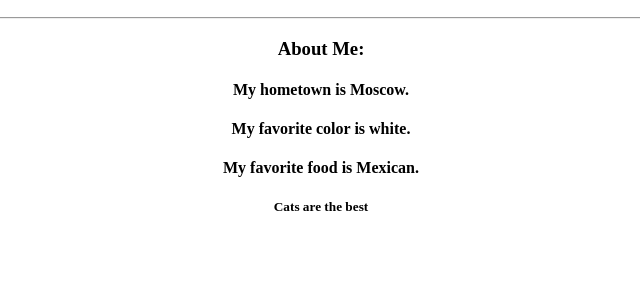
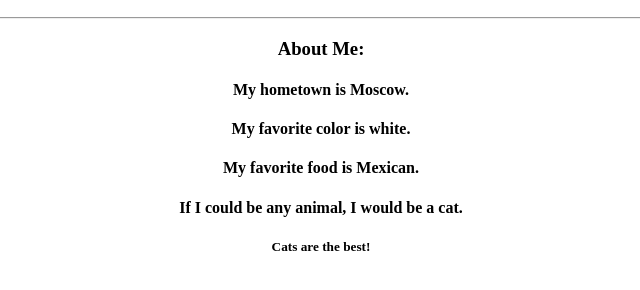
Before and after one commit to YuliaRozental/my-first-repo, a plain HTML site: page index.html in a window 1280 px wide. Shown: the part 110-400 px from the top of the page, without its empty margins (319-959 px from the left). Drawn offline with Linux system fonts and the light colour scheme.

Commit message:
Adding new text

```diff
--- a/index.html
+++ b/index.html
@@ -14,7 +14,8 @@
 					<h4>My hometown is Moscow.</h4>
 					<h4>My favorite color is white.</h4>
 					<h4>My favorite food is Mexican.</h4>
-                    <h5>Cats are the best</h5>
+					<h4>If I could be any animal, I would be a cat.</h4>
+                    <h5>Cats are the best!</h5>
 			</div>
 		  </body>
 		</html>
```
